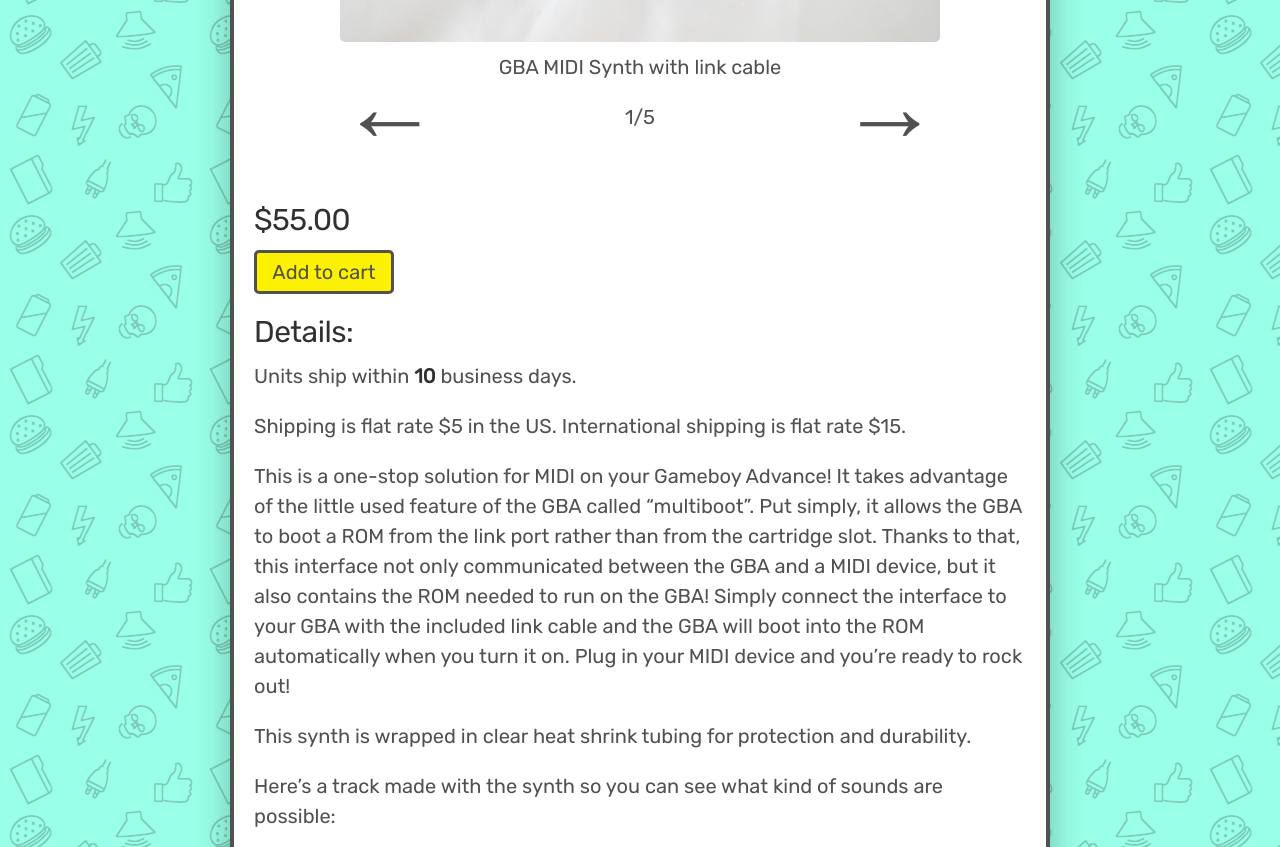
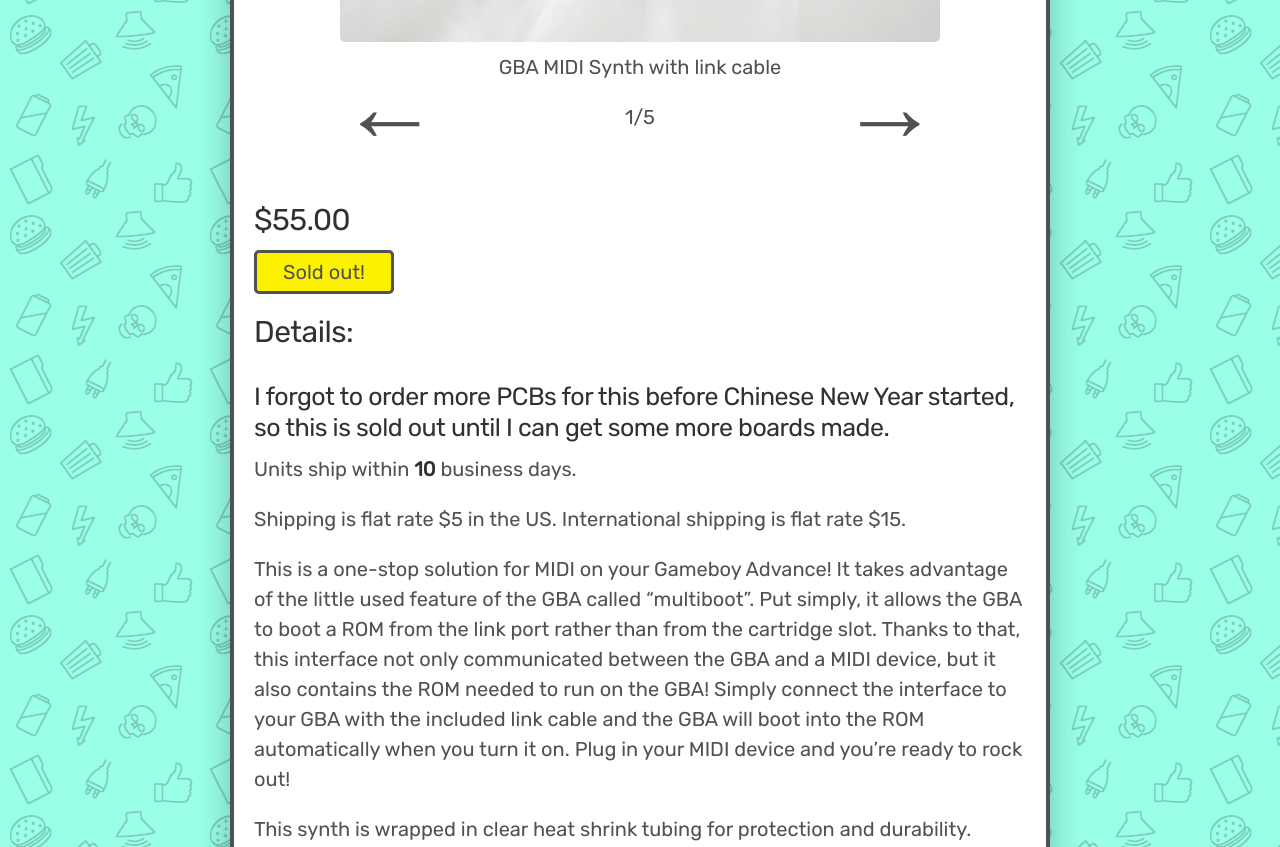
Before and after one commit to catskull/catskullelectronics.com, a Jekyll site: the page built from _posts/2017-11-10-gbamidi.md, in a window 1280 px wide and 900 px high, scrolled down 647 px, cut to the strip 0-847 px from the top of the window. Built offline with Jekyll 4.4.1, drawn with Linux system fonts in a browser that asks for light colours.

Commit message:
Update 2017-11-10-gbamidi.md

```diff
--- a/_posts/2017-11-10-gbamidi.md
+++ b/_posts/2017-11-10-gbamidi.md
@@ -28,11 +28,13 @@
 </form>
 
 
-<div class="addToCart noselect" onclick="addToCart()">
-  Add to cart
+<div class="addToCart noselect">
+  Sold out!
 </div>
 
 ## Details:
+
+### I forgot to order more PCBs for this before Chinese New Year started, so this is sold out until I can get some more boards made.
 
 Units ship within **10** business days.
 
```
